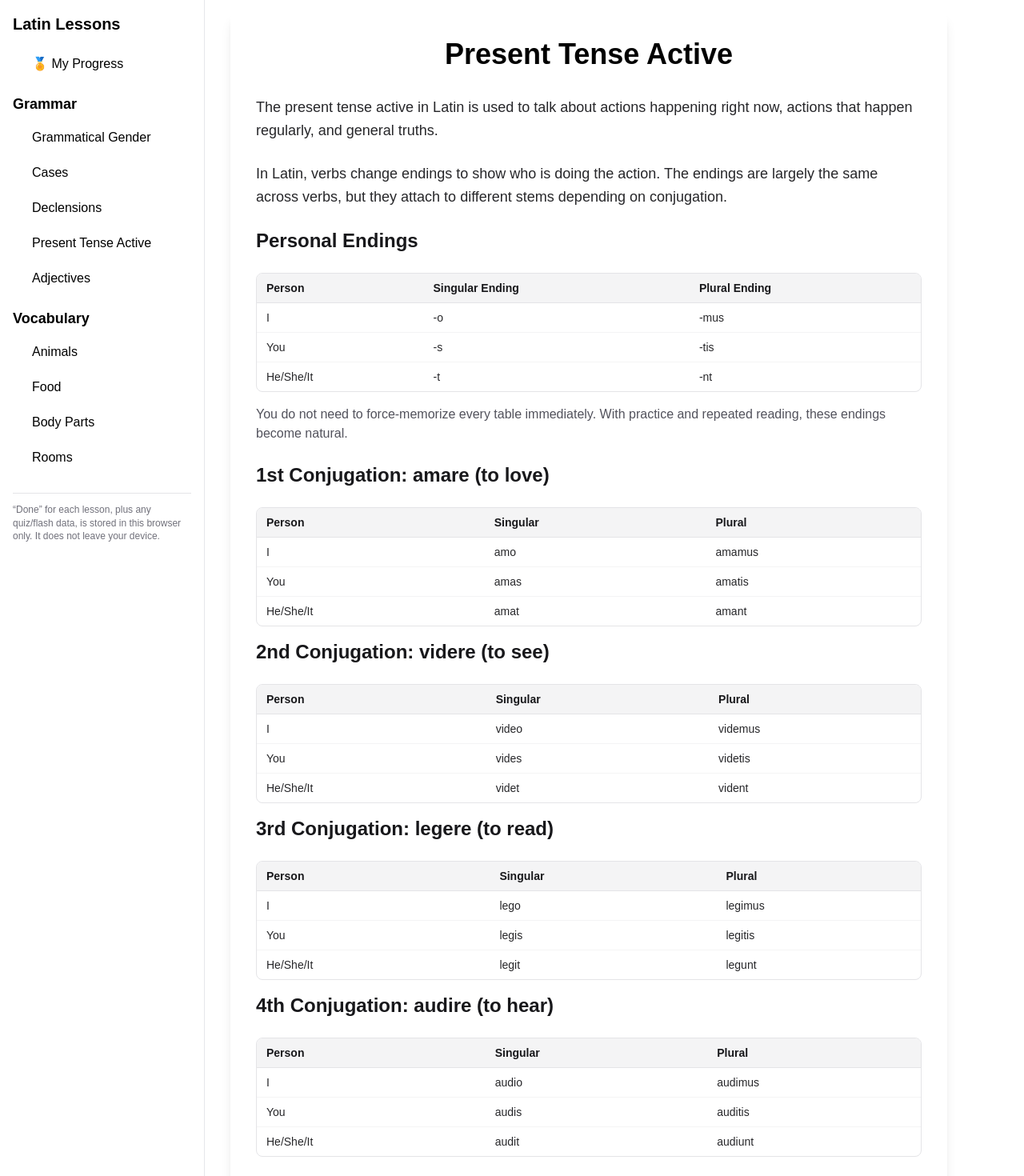
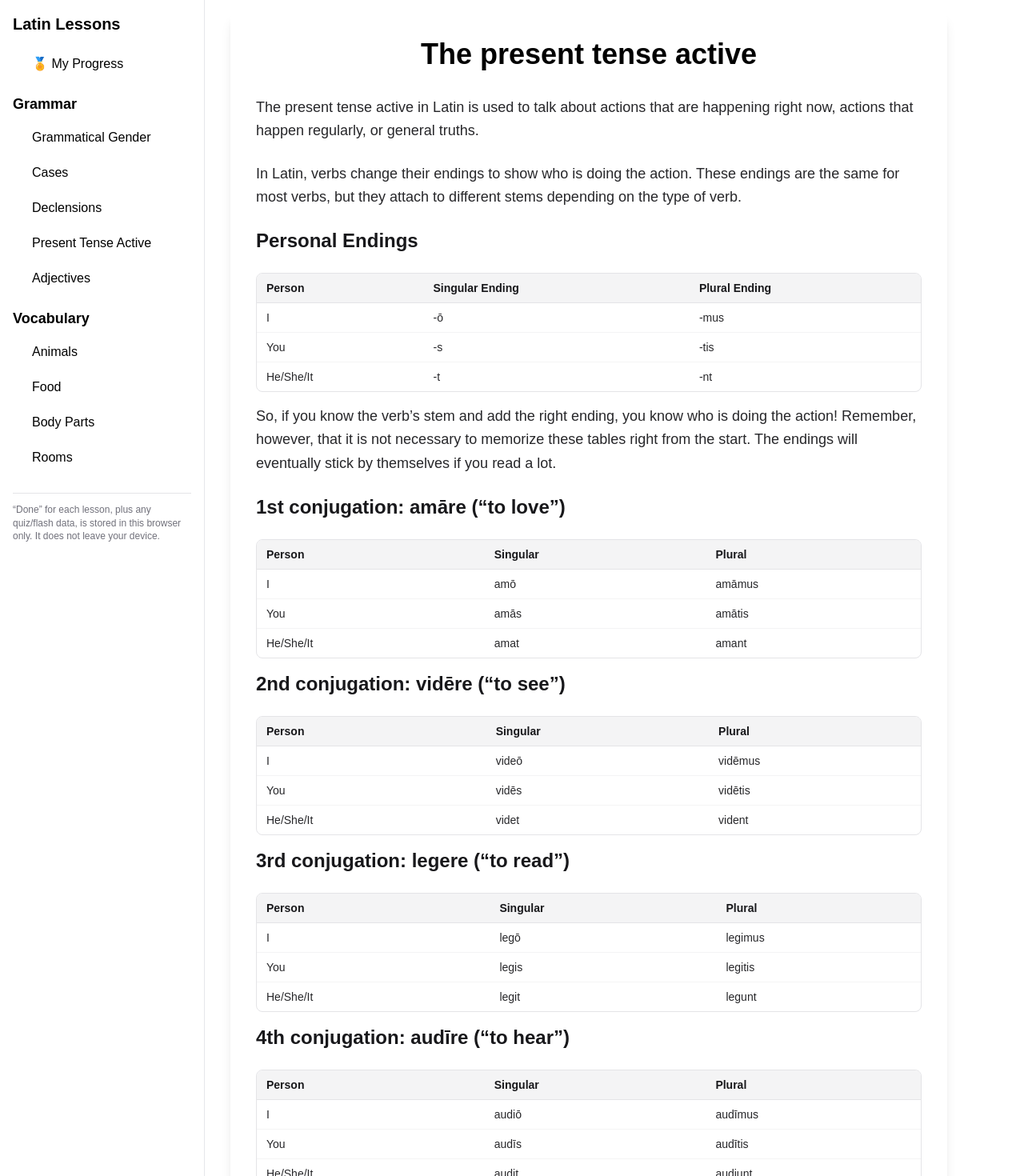
Before and after one commit to Qiong0312/latin_driller, a Next.js app: page /grammar/present-tense-active in a window 1280 px wide. Shown: the top 1470 px of the page at 80% size. Built offline with nearby package versions, Linux system fonts and the light colour scheme.

Commit message:
fix macrons

```diff
--- a/src/app/grammar/present-tense-active/page.tsx
+++ b/src/app/grammar/present-tense-active/page.tsx
@@ -34,67 +34,68 @@ function DataTable({ headers, rows }: { headers: string[]; rows: string[][] }) {
 export default function PresentTenseActivePage() {
   return (
     <div className="w-full max-w-4xl p-8 bg-white dark:bg-black shadow-lg rounded-lg mx-4">
-      <h1 className="text-4xl font-bold text-center mb-8 text-black dark:text-zinc-50">Present Tense Active</h1>
+      <h1 className="text-4xl font-bold text-center mb-8 text-black dark:text-zinc-50">The present tense active</h1>
       <div className="text-lg leading-relaxed text-zinc-800 dark:text-zinc-200 space-y-6">
         <p>
-          The present tense active in Latin is used to talk about actions happening right now, actions that happen
-          regularly, and general truths.
+          The present tense active in Latin is used to talk about actions that are happening right now, actions that
+          happen regularly, or general truths.
         </p>
         <p>
-          In Latin, verbs change endings to show who is doing the action. The endings are largely the same across
-          verbs, but they attach to different stems depending on conjugation.
+          In Latin, verbs change their endings to show who is doing the action. These endings are the same for most
+          verbs, but they attach to different stems depending on the type of verb.
         </p>
 
         <h2 className="text-2xl font-bold text-zinc-900 dark:text-zinc-50">Personal Endings</h2>
         <DataTable
           headers={["Person", "Singular Ending", "Plural Ending"]}
           rows={[
-            ["I", "-o", "-mus"],
+            ["I", "-ō", "-mus"],
             ["You", "-s", "-tis"],
             ["He/She/It", "-t", "-nt"],
           ]}
         />
-        <p className="text-base text-zinc-600 dark:text-zinc-400">
-          You do not need to force-memorize every table immediately. With practice and repeated reading, these endings
-          become natural.
+        <p>
+          So, if you know the verb’s stem and add the right ending, you know who is doing the action! Remember, however,
+          that it is not necessary to memorize these tables right from the start. The endings will eventually stick by
+          themselves if you read a lot.
         </p>
 
-        <h2 className="text-2xl font-bold text-zinc-900 dark:text-zinc-50">1st Conjugation: amare (to love)</h2>
+        <h2 className="text-2xl font-bold text-zinc-900 dark:text-zinc-50">1st conjugation: amāre (&ldquo;to love&rdquo;)</h2>
         <DataTable
           headers={["Person", "Singular", "Plural"]}
           rows={[
-            ["I", "amo", "amamus"],
-            ["You", "amas", "amatis"],
+            ["I", "amō", "amāmus"],
+            ["You", "amās", "amātis"],
             ["He/She/It", "amat", "amant"],
           ]}
         />
 
-        <h2 className="text-2xl font-bold text-zinc-900 dark:text-zinc-50">2nd Conjugation: videre (to see)</h2>
+        <h2 className="text-2xl font-bold text-zinc-900 dark:text-zinc-50">2nd conjugation: vidēre (&ldquo;to see&rdquo;)</h2>
         <DataTable
           headers={["Person", "Singular", "Plural"]}
           rows={[
-            ["I", "video", "videmus"],
-            ["You", "vides", "videtis"],
+            ["I", "videō", "vidēmus"],
+            ["You", "vidēs", "vidētis"],
             ["He/She/It", "videt", "vident"],
           ]}
         />
 
-        <h2 className="text-2xl font-bold text-zinc-900 dark:text-zinc-50">3rd Conjugation: legere (to read)</h2>
+        <h2 className="text-2xl font-bold text-zinc-900 dark:text-zinc-50">3rd conjugation: legere (&ldquo;to read&rdquo;)</h2>
         <DataTable
           headers={["Person", "Singular", "Plural"]}
           rows={[
-            ["I", "lego", "legimus"],
+            ["I", "legō", "legimus"],
             ["You", "legis", "legitis"],
             ["He/She/It", "legit", "legunt"],
           ]}
         />
 
-        <h2 className="text-2xl font-bold text-zinc-900 dark:text-zinc-50">4th Conjugation: audire (to hear)</h2>
+        <h2 className="text-2xl font-bold text-zinc-900 dark:text-zinc-50">4th conjugation: audīre (&ldquo;to hear&rdquo;)</h2>
         <DataTable
           headers={["Person", "Singular", "Plural"]}
           rows={[
-            ["I", "audio", "audimus"],
-            ["You", "audis", "auditis"],
+            ["I", "audiō", "audīmus"],
+            ["You", "audīs", "audītis"],
             ["He/She/It", "audit", "audiunt"],
           ]}
         />
--- a/src/app/grammar/present-tense-active/test/page.tsx
+++ b/src/app/grammar/present-tense-active/test/page.tsx
@@ -15,32 +15,32 @@ const questions = [
   { question: 'Latin verbs show the subject by:', options: ['Word order', 'Endings', 'Prefixes', 'Capital letters'], correct: 1 },
   { question: 'What determines which ending is used?', options: ['The noun gender', 'The verb stem and conjugation', 'The sentence length', 'The object'], correct: 1 },
   { question: 'Which is TRUE?', options: ['Endings are completely different for every verb', 'Endings are mostly consistent across verbs', 'Latin has no verb endings', 'Only singular has endings'], correct: 1 },
-  { question: 'What is the ending for "I"?', options: ['-s', '-o', '-t', '-mus'], correct: 1 },
+  { question: 'What is the ending for "I"?', options: ['-s', '-ō', '-t', '-mus'], correct: 1 },
   { question: 'What is the ending for "you" (singular)?', options: ['-tis', '-nt', '-s', '-mus'], correct: 2 },
-  { question: 'What is the ending for "he/she/it"?', options: ['-o', '-t', '-mus', '-nt'], correct: 1 },
+  { question: 'What is the ending for "he/she/it"?', options: ['-ō', '-t', '-mus', '-nt'], correct: 1 },
   { question: 'What is the ending for "we"?', options: ['-mus', '-tis', '-nt', '-s'], correct: 0 },
-  { question: 'What is the ending for "you" (plural)?', options: ['-mus', '-tis', '-nt', '-o'], correct: 1 },
-  { question: 'What is the ending for "they"?', options: ['-o', '-s', '-t', '-nt'], correct: 3 },
-  { question: 'What does amare mean?', options: ['To see', 'To love', 'To read', 'To hear'], correct: 1 },
-  { question: 'What is "I love"?', options: ['amas', 'amat', 'amo', 'amant'], correct: 2 },
-  { question: 'What is "we love"?', options: ['amatis', 'amamus', 'amant', 'amas'], correct: 1 },
-  { question: 'What is "they love"?', options: ['amat', 'amo', 'amant', 'amas'], correct: 2 },
-  { question: 'Which form is "you (singular) love"?', options: ['amo', 'amas', 'amat', 'amamus'], correct: 1 },
-  { question: 'What does videre mean?', options: ['To love', 'To hear', 'To see', 'To read'], correct: 2 },
-  { question: 'What is "I see"?', options: ['vides', 'video', 'videt', 'vident'], correct: 1 },
-  { question: 'What is "they see"?', options: ['videmus', 'videtis', 'vident', 'video'], correct: 2 },
-  { question: 'What is "you (plural) see"?', options: ['vides', 'videtis', 'videt', 'vident'], correct: 1 },
+  { question: 'What is the ending for "you" (plural)?', options: ['-mus', '-tis', '-nt', '-ō'], correct: 1 },
+  { question: 'What is the ending for "they"?', options: ['-ō', '-s', '-t', '-nt'], correct: 3 },
+  { question: 'What does amāre mean?', options: ['To see', 'To love', 'To read', 'To hear'], correct: 1 },
+  { question: 'What is "I love"?', options: ['amās', 'amat', 'amō', 'amant'], correct: 2 },
+  { question: 'What is "we love"?', options: ['amātis', 'amāmus', 'amant', 'amās'], correct: 1 },
+  { question: 'What is "they love"?', options: ['amat', 'amō', 'amant', 'amās'], correct: 2 },
+  { question: 'Which form is "you (singular) love"?', options: ['amō', 'amās', 'amat', 'amāmus'], correct: 1 },
+  { question: 'What does vidēre mean?', options: ['To love', 'To hear', 'To see', 'To read'], correct: 2 },
+  { question: 'What is "I see"?', options: ['vidēs', 'videō', 'videt', 'vident'], correct: 1 },
+  { question: 'What is "they see"?', options: ['vidēmus', 'vidētis', 'vident', 'videō'], correct: 2 },
+  { question: 'What is "you (plural) see"?', options: ['vidēs', 'vidētis', 'videt', 'vident'], correct: 1 },
   { question: 'What does legere mean?', options: ['To read', 'To hear', 'To love', 'To see'], correct: 0 },
-  { question: 'What is "I read"?', options: ['legis', 'legit', 'lego', 'legunt'], correct: 2 },
+  { question: 'What is "I read"?', options: ['legis', 'legit', 'legō', 'legunt'], correct: 2 },
   { question: 'What is "they read"?', options: ['legitis', 'legimus', 'legunt', 'legit'], correct: 2 },
   { question: 'What is "we read"?', options: ['legimus', 'legitis', 'legunt', 'legis'], correct: 0 },
-  { question: 'What does audire mean?', options: ['To see', 'To hear', 'To love', 'To read'], correct: 1 },
-  { question: 'What is "I hear"?', options: ['audis', 'audit', 'audio', 'audiunt'], correct: 2 },
-  { question: 'What is "they hear"?', options: ['audit', 'audiunt', 'audimus', 'auditis'], correct: 1 },
-  { question: 'What is "you (plural) hear"?', options: ['audis', 'auditis', 'audio', 'audiunt'], correct: 1 },
-  { question: 'Which ending always indicates plural?', options: ['-o', '-s', '-mus / -tis / -nt', '-t'], correct: 2 },
-  { question: 'Which ending always indicates singular?', options: ['-mus', '-tis', '-nt', '-o / -s / -t'], correct: 3 },
-  { question: 'Which pair matches correctly?', options: ['-o -> they', '-nt -> they', '-s -> we', '-mus -> he'], correct: 1 },
+  { question: 'What does audīre mean?', options: ['To see', 'To hear', 'To love', 'To read'], correct: 1 },
+  { question: 'What is "I hear"?', options: ['audīs', 'audit', 'audiō', 'audiunt'], correct: 2 },
+  { question: 'What is "they hear"?', options: ['audit', 'audiunt', 'audīmus', 'audītis'], correct: 1 },
+  { question: 'What is "you (plural) hear"?', options: ['audīs', 'audītis', 'audiō', 'audiunt'], correct: 1 },
+  { question: 'Which ending always indicates plural?', options: ['-ō', '-s', '-mus / -tis / -nt', '-t'], correct: 2 },
+  { question: 'Which ending always indicates singular?', options: ['-mus', '-tis', '-nt', '-ō / -s / -t'], correct: 3 },
+  { question: 'Which pair matches correctly?', options: ['-ō -> they', '-nt -> they', '-s -> we', '-mus -> he'], correct: 1 },
   { question: 'What does amant mean?', options: ['I love', 'You love', 'He loves', 'They love'], correct: 3 },
   { question: 'What does vides mean?', options: ['I see', 'You see', 'He sees', 'They see'], correct: 1 },
   { question: 'What does legimus mean?', options: ['I read', 'You read', 'We read', 'They read'], correct: 2 },
@@ -117,7 +117,7 @@ export default function PresentTenseActiveTestPage() {
   if (scored) {
     return (
       <div className="w-full max-w-4xl p-8 bg-white dark:bg-black shadow-lg rounded-lg mx-4">
-        <h1 className="text-4xl font-bold text-center mb-8 text-black dark:text-zinc-50">Present Tense Active - Test results</h1>
+        <h1 className="text-4xl font-bold text-center mb-8 text-black dark:text-zinc-50">The present tense active — Test results</h1>
         <p className="text-2xl font-bold text-center mb-8 text-black dark:text-zinc-50">
           Score: {score} out of {shuffledQuestions.length}
         </p>
@@ -144,7 +144,7 @@ export default function PresentTenseActiveTestPage() {
             href="/grammar/present-tense-active"
             className="inline-block rounded-lg bg-zinc-200 px-6 py-3 text-zinc-900 shadow-sm transition hover:bg-zinc-300 dark:bg-zinc-700 dark:text-zinc-100 dark:hover:bg-zinc-600"
           >
-            Back to Present Tense Active lesson
+            Back to the present tense active lesson
           </Link>
         </div>
       </div>
@@ -155,7 +155,7 @@ export default function PresentTenseActiveTestPage() {
 
   return (
     <div className="w-full max-w-4xl p-8 bg-white dark:bg-black shadow-lg rounded-lg mx-4">
-      <h1 className="text-4xl font-bold text-center mb-4 text-black dark:text-zinc-50">Present Tense Active - Quiz</h1>
+      <h1 className="text-4xl font-bold text-center mb-4 text-black dark:text-zinc-50">The present tense active — Quiz</h1>
       <div className="mb-4">
         <div className="h-2 w-full rounded-full bg-zinc-100 dark:bg-zinc-800">
           <div
```
